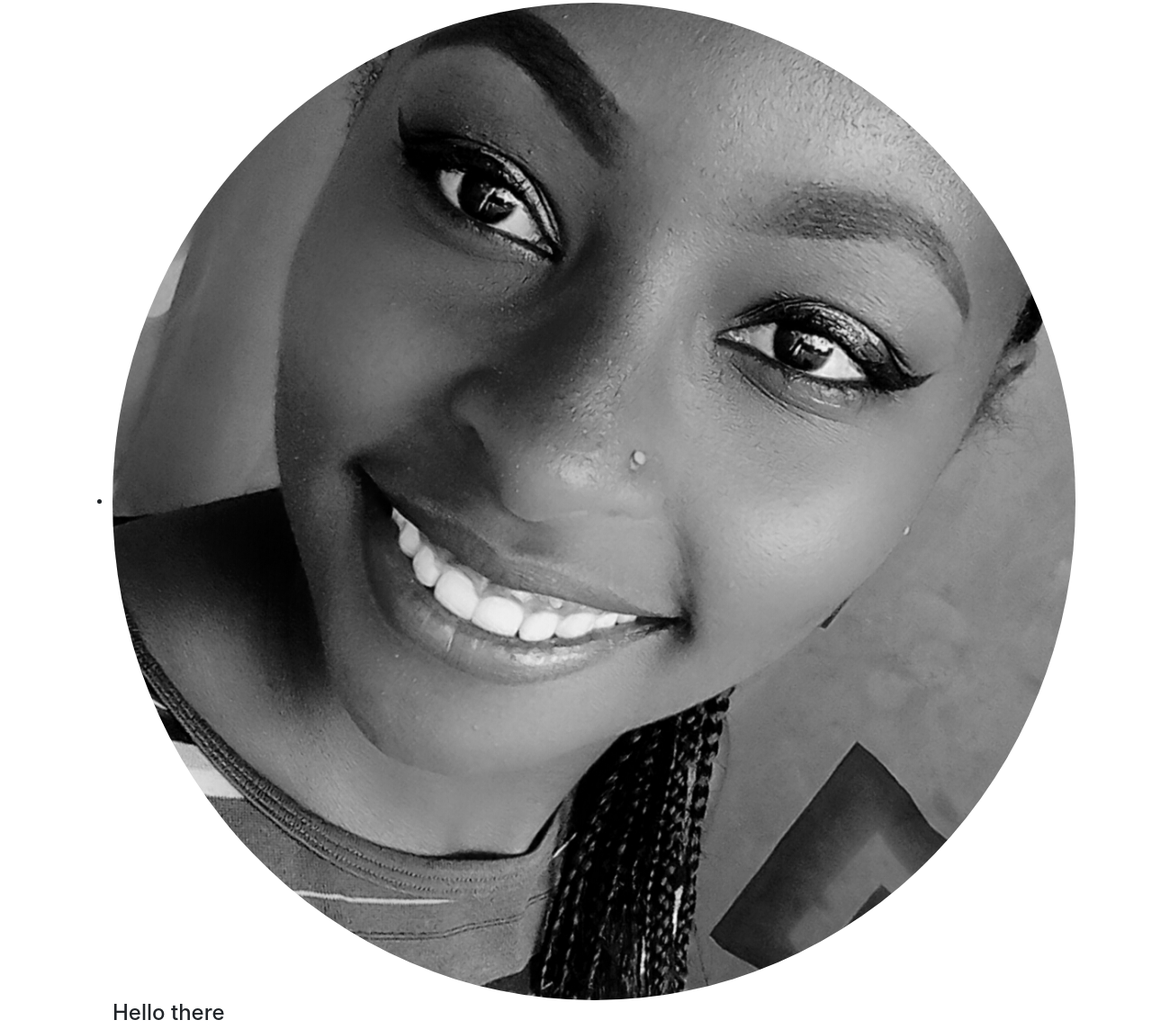
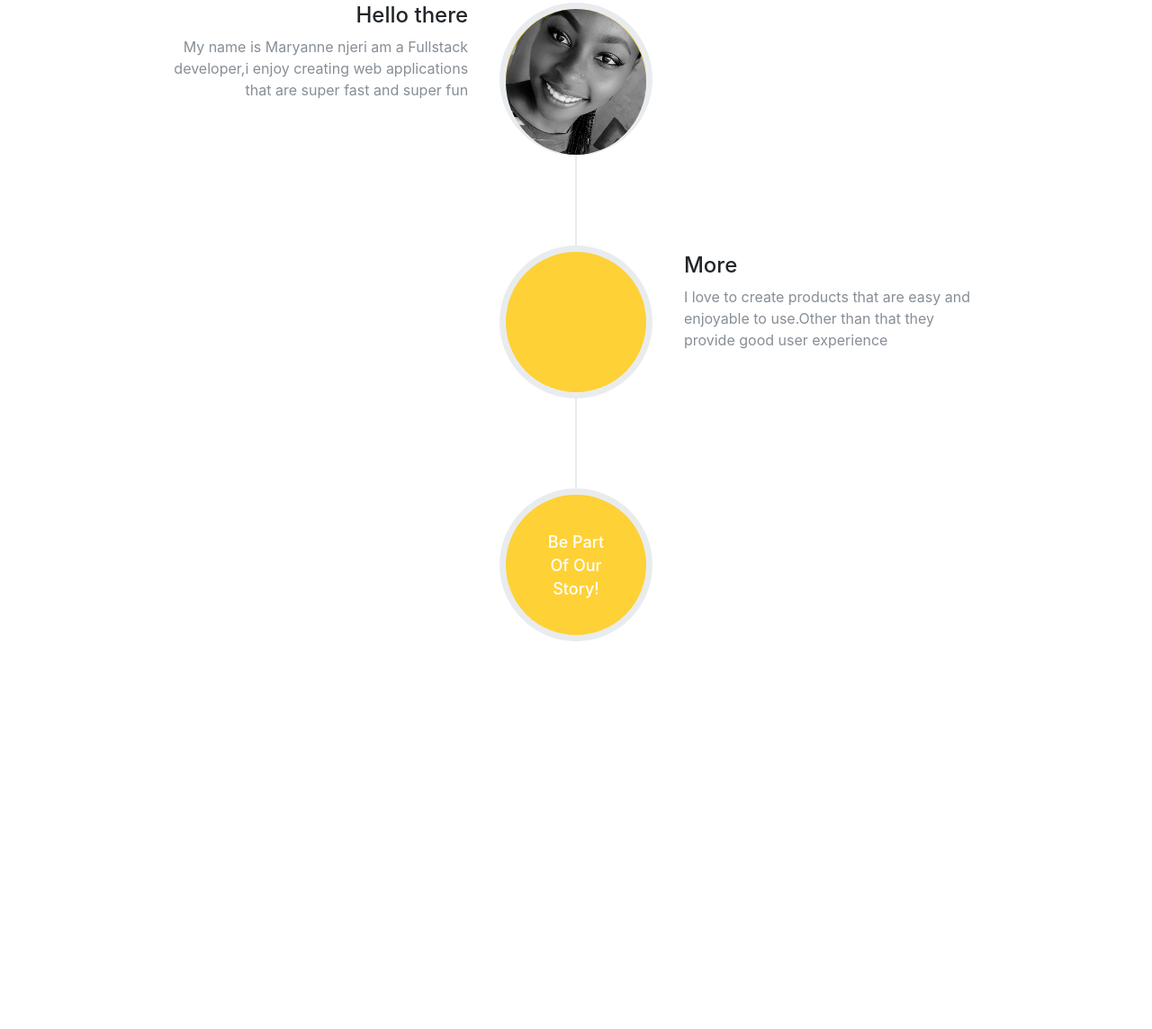
Before and after one commit to MaryanneNjeri/My-portfolio, a plain HTML site: page index.html in a window 1280 px wide. Shown: the part 799-1943 px from the top of the page at 90% size. After the commit the page ends 1528 px from the top, so only its background shows below. Drawn offline with nearby package versions, Linux system fonts and the light colour scheme; a web font is replaced by a local one.

Commit message:
add styles to the timeline panel

```diff
--- a/css/stylesheet.css
+++ b/css/stylesheet.css
@@ -119,3 +119,189 @@ header.masthead .intro-text .intro-heading {
     font-family: 'Montserrat', 'Helvetica Neue', Helvetica, Arial, sans-serif;
   }
 }
+/*this is styling for the about section */
+.timeline {
+  position: relative;
+  padding: 0;
+  list-style: none;
+}
+
+.timeline:before {
+  position: absolute;
+  top: 0;
+  bottom: 0;
+  left: 40px;
+  width: 2px;
+  margin-left: -1.5px;
+  content: '';
+  background-color: #e9ecef;
+}
+
+.timeline > li {
+  position: relative;
+  min-height: 50px;
+  margin-bottom: 50px;
+}
+
+.timeline > li:after, .timeline > li:before {
+  display: table;
+  content: ' ';
+}
+
+.timeline > li:after {
+  clear: both;
+}
+/*floats the first part of the timeline */
+.timeline > li .timeline-panel {
+  position: relative;
+  float: right;
+  width: 100%;
+  padding: 0 20px 0 100px;
+  text-align: left;
+}
+
+.timeline > li .timeline-panel:before {
+  right: auto;
+  left: -15px;
+  border-right-width: 15px;
+  border-left-width: 0;
+}
+
+.timeline > li .timeline-panel:after {
+  right: auto;
+  left: -14px;
+  border-right-width: 14px;
+  border-left-width: 0;
+}
+
+.timeline > li .timeline-image {
+  position: absolute;
+  z-index: 100;
+  left: 0;
+  width: 80px;
+  height: 80px;
+  margin-left: 0;
+  text-align: center;
+  color: white;
+  border: 7px solid #e9ecef;
+  border-radius: 100%;
+  background-color: #fed136;
+}
+
+.timeline > li .timeline-image h4 {
+  font-size: 10px;
+  line-height: 14px;
+  margin-top: 12px;
+}
+
+.timeline > li.timeline-inverted > .timeline-panel {
+  float: right;
+  padding: 0 20px 0 100px;
+  text-align: left;
+}
+
+.timeline > li.timeline-inverted > .timeline-panel:before {
+  right: auto;
+  left: -15px;
+  border-right-width: 15px;
+  border-left-width: 0;
+}
+
+.timeline > li.timeline-inverted > .timeline-panel:after {
+  right: auto;
+  left: -14px;
+  border-right-width: 14px;
+  border-left-width: 0;
+}
+
+.timeline > li:last-child {
+  margin-bottom: 0;
+}
+
+.timeline .timeline-heading h4 {
+  margin-top: 0;
+  color: inherit;
+}
+
+.timeline .timeline-heading h4.subheading {
+  text-transform: none;
+}
+
+.timeline .timeline-body > ul,
+.timeline .timeline-body > p {
+  margin-bottom: 0;
+}
+/*for the purpose of making the code Responsive*/
+@media (min-width: 768px) {
+  .timeline:before {
+    left: 50%;
+  }
+  .timeline > li {
+    min-height: 100px;
+    margin-bottom: 100px;
+  }
+  .timeline > li .timeline-panel {
+    float: left;
+    width: 41%;
+    padding: 0 20px 20px 30px;
+    text-align: right;
+  }
+  .timeline > li .timeline-image {
+    left: 50%;
+    width: 100px;
+    height: 100px;
+    margin-left: -50px;
+  }
+  .timeline > li .timeline-image h4 {
+    font-size: 13px;
+    line-height: 18px;
+    margin-top: 16px;
+  }
+  .timeline > li.timeline-inverted > .timeline-panel {
+    float: right;
+    padding: 0 30px 20px 20px;
+    text-align: left;
+  }
+}
+
+@media (min-width: 992px) {
+  .timeline > li {
+    min-height: 150px;
+  }
+  .timeline > li .timeline-panel {
+    padding: 0 20px 20px;
+  }
+  .timeline > li .timeline-image {
+    width: 150px;
+    height: 150px;
+    margin-left: -75px;
+  }
+  .timeline > li .timeline-image h4 {
+    font-size: 18px;
+    line-height: 26px;
+    margin-top: 30px;
+  }
+  .timeline > li.timeline-inverted > .timeline-panel {
+    padding: 0 20px 20px;
+  }
+}
+
+@media (min-width: 1200px) {
+  .timeline > li {
+    min-height: 170px;
+  }
+  .timeline > li .timeline-panel {
+    padding: 0 20px 20px 100px;
+  }
+  .timeline > li .timeline-image {
+    width: 170px;
+    height: 170px;
+    margin-left: -85px;
+  }
+  .timeline > li .timeline-image h4 {
+    margin-top: 40px;
+  }
+  .timeline > li.timeline-inverted > .timeline-panel {
+    padding: 0 100px 20px 20px;
+  }
+}
```
